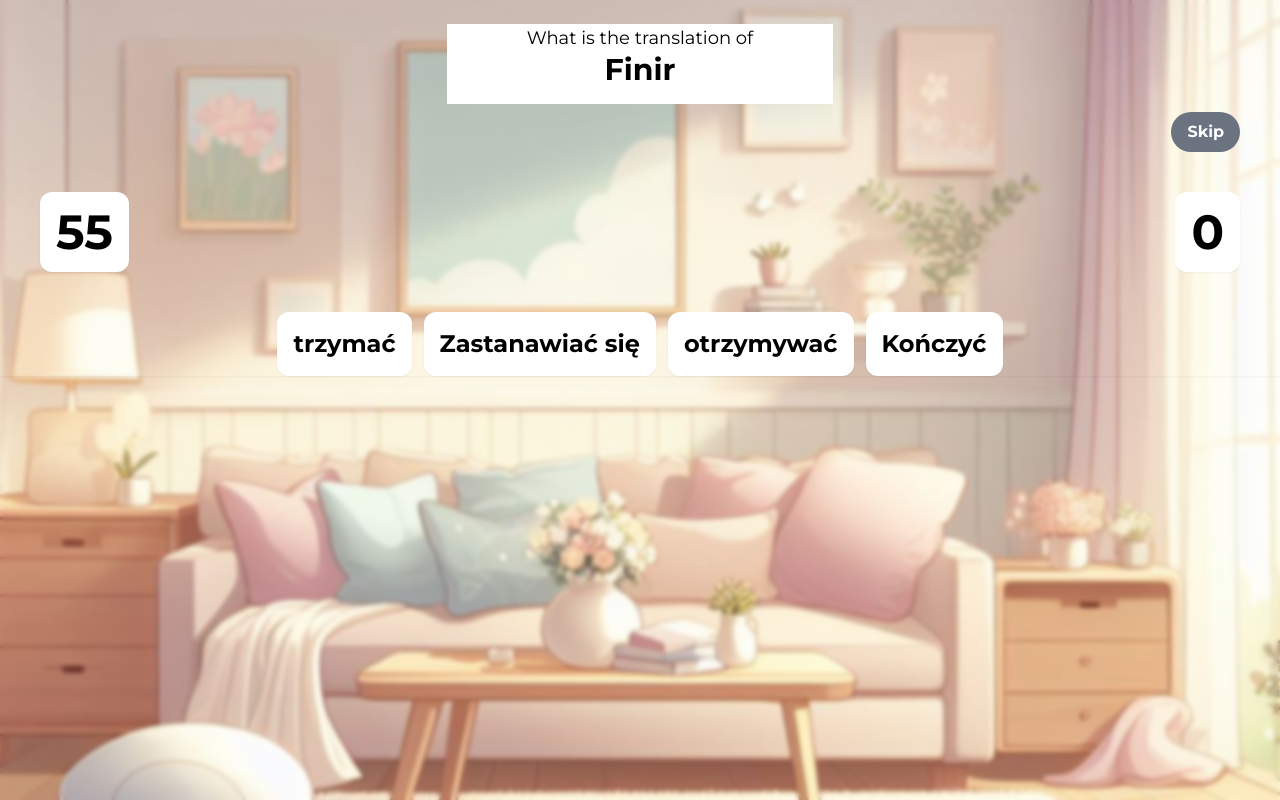
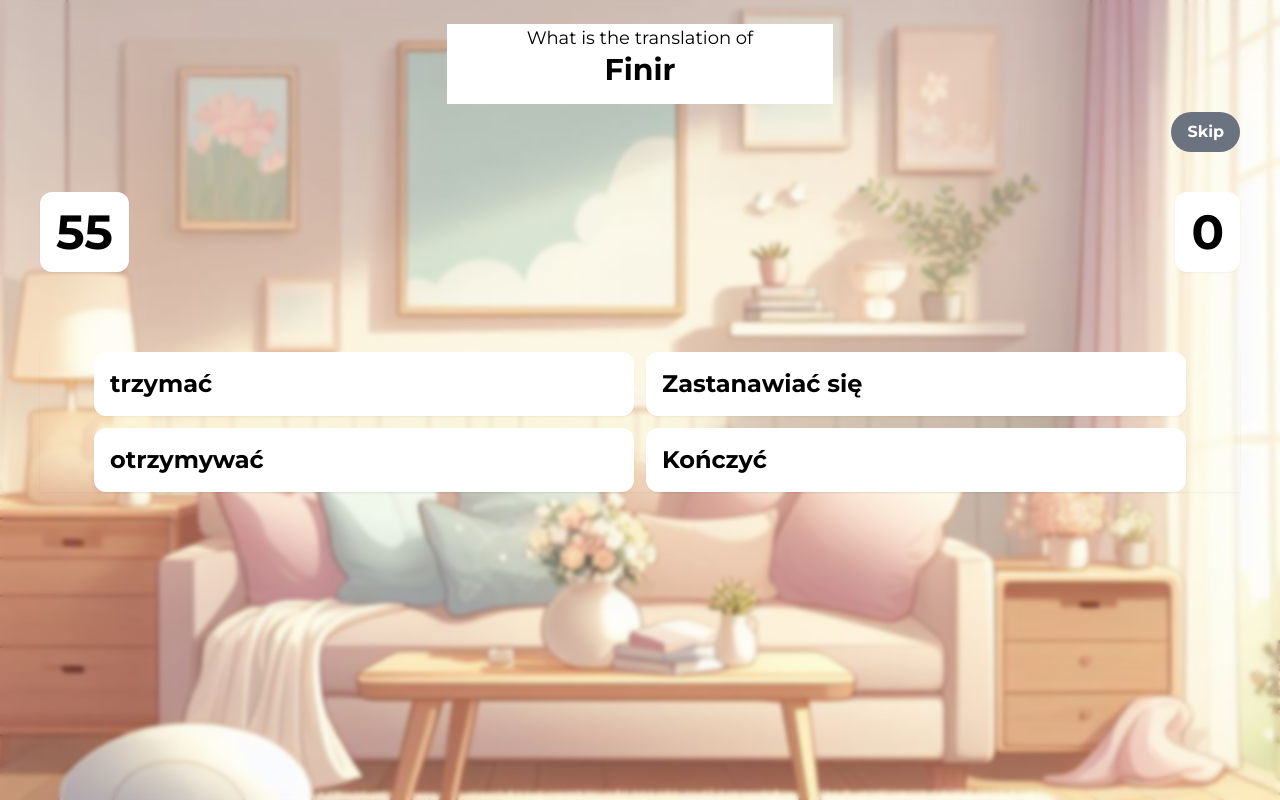
Before and after one commit to Stasnislau/words-learner, a React (Vite) app: page /game in a window 1280 px wide. Built offline with nearby package versions, Linux system fonts and the light colour scheme.

Commit message:
improved position of options

```diff
--- a/src/components/multipleChoice/index.tsx
+++ b/src/components/multipleChoice/index.tsx
@@ -10,13 +10,14 @@ const MultipleChoice = ({ choices, onChoice, answer  }: multipleChoiceProps) =>
             onChoice(false);
         }
     }
+    const colors = ['FF0000', '00FF00', '0000FF', 'FFFF00', '00FFFF', 'FF00FF'];
     return (
-        <div className="flex flex-wrap flex-col shadow-sm w-full">
-            <div className="flex flex-row justify-center items-center gap-3">
-                {choices.map((choice) => {
-                    const randomColor = Math.floor(Math.random() * 16777215).toString(16);
+        <div className="flex shadow-sm w-full">
+            <div className="flex flex-wrap justify-center items-center gap-3 w-full">
+                {choices.map((choice, index) => {
+                    const color = colors[index];
                     return (
-                        <ChoiceTile choice={choice} color={randomColor} onChoice={handleChoice} />
+                        <ChoiceTile key={index} choice={choice} color={color} onChoice={handleChoice} />
                     )
                 })}
 
--- a/src/components/tiles/choiceTile.tsx
+++ b/src/components/tiles/choiceTile.tsx
@@ -4,9 +4,8 @@ const ChoiceTile = ({
     color,
     choice,
     onChoice }: choiceTileProps) => {
-
     return (
-        <div className={`flex flex-col bg-[${color}]`}>
+        <div className={`flex flex-col bg-[#${color}] md:w-[45%] w-full`}>
             <button className="flex flex-col bg-white shadow-sm rounded-xl p-4" onClick={() => onChoice(choice)}>
                 <p className="text-2xl font-bold">{choice}</p>
             </button>
--- a/src/pages/game.tsx
+++ b/src/pages/game.tsx
@@ -22,14 +22,14 @@ const GamePage = () => {
     const [options, setOptions] = useState<string[]>([]);
 
     useEffect(() => {
-        const pair = wordPairs[Math.floor(Math.random() * (wordPairs.length-1))];
+        const pair = wordPairs[Math.floor(Math.random() * (wordPairs.length - 1))];
         console.log(pair)
         question.current = pair.verb;
         answer.current = pair.translation;
 
         const localOptions: string[] = [answer.current];
         while (localOptions.length < 4) {
-            const randomPair = wordPairs[Math.floor(Math.random() * (wordPairs.length-1))];
+            const randomPair = wordPairs[Math.floor(Math.random() * (wordPairs.length - 1))];
             if (!localOptions.includes(randomPair.translation)) {
                 localOptions.push(randomPair.translation);
             }
@@ -75,8 +75,11 @@ const GamePage = () => {
                         <p className='text-5xl font-bold'>{numberOfCorrectAnswers}</p>
                     </div>
                 </div>
-                <MultipleChoice choices={options} onChoice={onChoice} answer={answer.current} />
+                <div className='flex grow p-10'>
+                    <MultipleChoice choices={options} onChoice={onChoice} answer={answer.current} />
+                </div>
             </div>
+
         </div >
     );
 };
```
